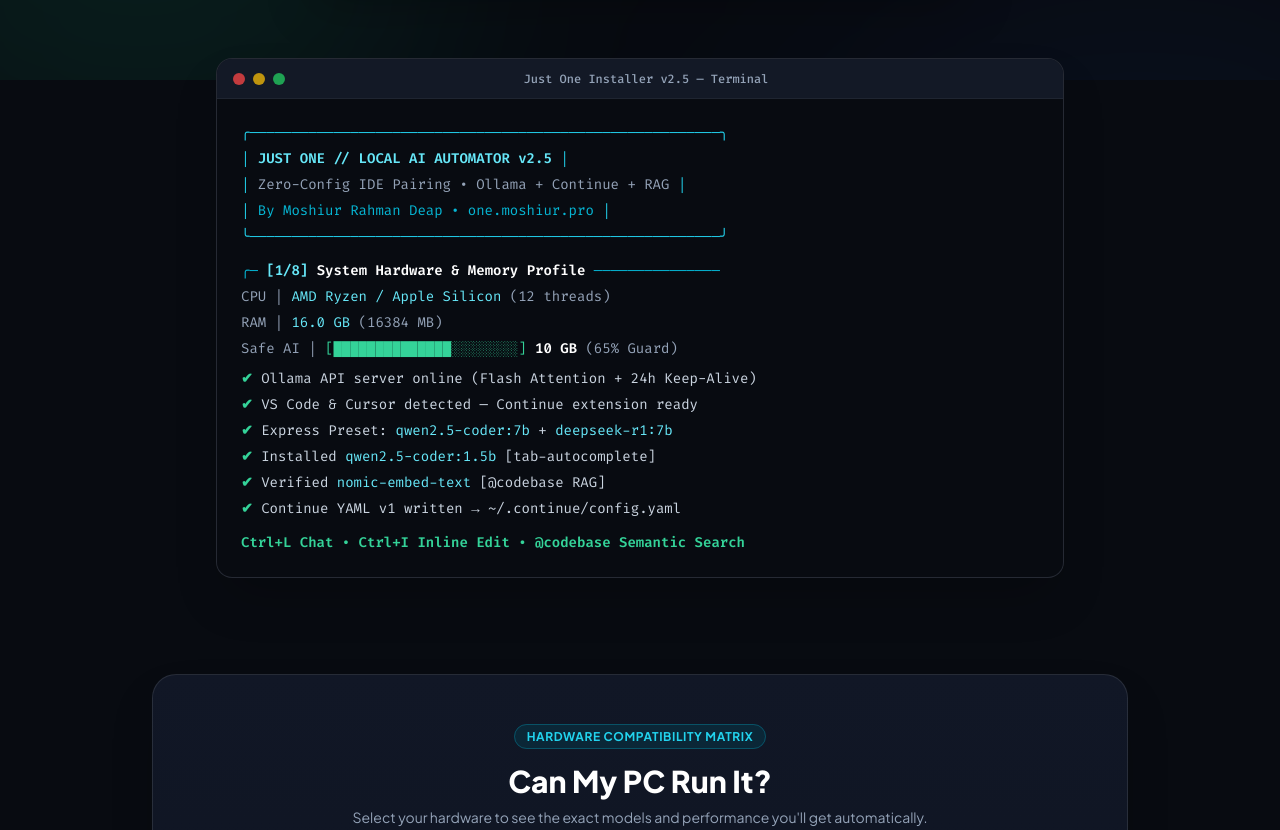
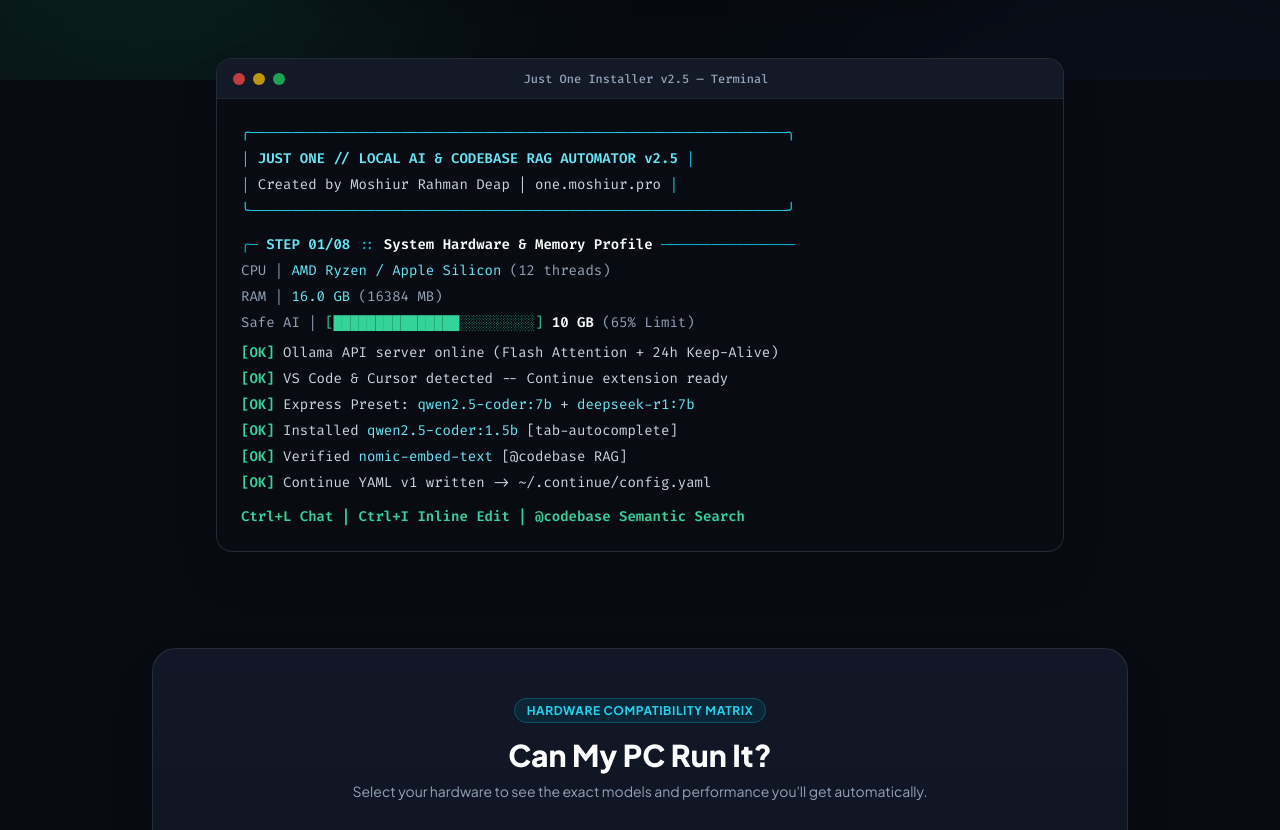
Before and after one commit to moshiurrahmandeap11/Just-one, a plain HTML site: page index.html in a window 1280 px wide. Shown: the part 720-1550 px from the top of the page. Drawn offline with nearby package versions, Linux system fonts and the light colour scheme.

Commit message:
Refactor setup.sh: Enhance terminal UI, improve logging, and update banner design
- Updated terminal styling and logger functions for better readability.
- Improved the banner design with a new ASCII art logo and adjusted layout.
- Introduced a new function to print card lines for consistent output formatting.
- Enhanced system detection output with better formatting and truncation for long strings.
- Replaced emoji-based indicators with text-based alternatives for clarity.
- Adjusted various print statements for improved alignment and consistency.
- Increased budget bar width for better visual representation.
- Updated comments for clarity and consistency throughout the script.

```diff
--- a/index.html
+++ b/index.html
@@ -163,22 +163,21 @@
 
       <!-- Terminal Output Content -->
       <div class="p-6 font-mono text-xs sm:text-sm text-slate-300 space-y-1.5 leading-relaxed bg-black/40 overflow-x-auto">
-        <p class="text-cyan-400">╭────────────────────────────────────────────────────────╮</p>
-        <p class="text-cyan-400">│<span class="text-cyan-300 font-bold">   JUST ONE  //  LOCAL AI AUTOMATOR  v2.5              </span>│</p>
-        <p class="text-cyan-400">│<span class="text-slate-400">   Zero-Config IDE Pairing  •  Ollama + Continue + RAG </span>│</p>
-        <p class="text-cyan-400">│<span class="text-cyan-500">   By Moshiur Rahman Deap  •  one.moshiur.pro          </span>│</p>
-        <p class="text-cyan-400">╰────────────────────────────────────────────────────────╯</p>
-        <p class="text-cyan-500 pt-2">╭─ <span class="text-cyan-300 font-bold">[1/8]</span> <span class="text-white font-semibold">System Hardware &amp; Memory Profile</span> ───────────────</p>
+        <p class="text-cyan-400">╭────────────────────────────────────────────────────────────────╮</p>
+        <p class="text-cyan-400">│<span class="text-cyan-300 font-bold">  JUST ONE  //  LOCAL AI &amp; CODEBASE RAG AUTOMATOR  v2.5        </span>│</p>
+        <p class="text-cyan-400">│<span class="text-slate-300">  Created by Moshiur Rahman Deap     |  one.moshiur.pro        </span>│</p>
+        <p class="text-cyan-400">╰────────────────────────────────────────────────────────────────╯</p>
+        <p class="text-cyan-500 pt-2">╭─ <span class="text-cyan-300 font-bold">STEP 01/08</span> :: <span class="text-white font-semibold">System Hardware &amp; Memory Profile</span> ────────────────</p>
         <p class="text-slate-400">  CPU       │ <span class="text-cyan-300">AMD Ryzen / Apple Silicon</span> (12 threads)</p>
         <p class="text-slate-400">  RAM       │ <span class="text-cyan-300">16.0 GB</span> (16384 MB)</p>
-        <p class="text-slate-400">  Safe AI   │ <span class="text-emerald-400">[██████████████░░░░░░░░]</span> <span class="text-white font-semibold">10 GB</span> (65% Guard)</p>
-        <p class="text-slate-300 pt-1"><span class="text-emerald-400 font-bold">  ✔  </span>Ollama API server online (Flash Attention + 24h Keep-Alive)</p>
-        <p class="text-slate-300"><span class="text-emerald-400 font-bold">  ✔  </span>VS Code &amp; Cursor detected — Continue extension ready</p>
-        <p class="text-slate-300"><span class="text-emerald-400 font-bold">  ✔  </span>Express Preset: <span class="text-cyan-300">qwen2.5-coder:7b</span> + <span class="text-cyan-300">deepseek-r1:7b</span></p>
-        <p class="text-slate-300"><span class="text-emerald-400 font-bold">  ✔  </span>Installed <span class="text-cyan-300">qwen2.5-coder:1.5b</span> [tab-autocomplete]</p>
-        <p class="text-slate-300"><span class="text-emerald-400 font-bold">  ✔  </span>Verified <span class="text-cyan-300">nomic-embed-text</span> [@codebase RAG]</p>
-        <p class="text-slate-300"><span class="text-emerald-400 font-bold">  ✔  </span>Continue YAML v1 written → ~/.continue/config.yaml</p>
-        <p class="text-emerald-400 pt-2 font-semibold">  Ctrl+L Chat  •  Ctrl+I Inline Edit  •  @codebase Semantic Search</p>
+        <p class="text-slate-400">  Safe AI   │ <span class="text-emerald-400">[███████████████░░░░░░░░░]</span> <span class="text-white font-semibold">10 GB</span> (65% Limit)</p>
+        <p class="text-slate-300 pt-1"><span class="text-emerald-400 font-bold">  [OK] </span>Ollama API server online (Flash Attention + 24h Keep-Alive)</p>
+        <p class="text-slate-300"><span class="text-emerald-400 font-bold">  [OK] </span>VS Code &amp; Cursor detected -- Continue extension ready</p>
+        <p class="text-slate-300"><span class="text-emerald-400 font-bold">  [OK] </span>Express Preset: <span class="text-cyan-300">qwen2.5-coder:7b</span> + <span class="text-cyan-300">deepseek-r1:7b</span></p>
+        <p class="text-slate-300"><span class="text-emerald-400 font-bold">  [OK] </span>Installed <span class="text-cyan-300">qwen2.5-coder:1.5b</span> [tab-autocomplete]</p>
+        <p class="text-slate-300"><span class="text-emerald-400 font-bold">  [OK] </span>Verified <span class="text-cyan-300">nomic-embed-text</span> [@codebase RAG]</p>
+        <p class="text-slate-300"><span class="text-emerald-400 font-bold">  [OK] </span>Continue YAML v1 written -&gt; ~/.continue/config.yaml</p>
+        <p class="text-emerald-400 pt-2 font-semibold">  Ctrl+L Chat  |  Ctrl+I Inline Edit  |  @codebase Semantic Search</p>
       </div>
     </div>
   </section>
@@ -287,7 +286,7 @@
       <!-- Feature 1 -->
       <div class="p-6 rounded-2xl bg-slate-900/60 border border-white/5 hover:border-cyan-500/30 transition-all hover:-translate-y-1">
         <div class="w-10 h-10 rounded-xl bg-cyan-500/10 border border-cyan-500/20 text-cyan-400 flex items-center justify-center font-bold mb-4">
-          ⚡
+          <svg class="w-5 h-5" fill="none" stroke="currentColor" viewBox="0 0 24 24"><path stroke-linecap="round" stroke-linejoin="round" stroke-width="2" d="M13 10V3L4 14h7v7l9-11h-7z"/></svg>
         </div>
         <h3 class="text-lg font-bold text-white mb-2">Zero-Config Automation</h3>
         <p class="text-slate-400 text-sm leading-relaxed">
@@ -298,7 +297,7 @@
       <!-- Feature 2 -->
       <div class="p-6 rounded-2xl bg-slate-900/60 border border-white/5 hover:border-emerald-500/30 transition-all hover:-translate-y-1">
         <div class="w-10 h-10 rounded-xl bg-emerald-500/10 border border-emerald-500/20 text-emerald-400 flex items-center justify-center font-bold mb-4">
-          🧠
+          <svg class="w-5 h-5" fill="none" stroke="currentColor" viewBox="0 0 24 24"><path stroke-linecap="round" stroke-linejoin="round" stroke-width="2" d="M4 7v10c0 2.21 3.582 4 8 4s8-1.79 8-4V7M4 7c0 2.21 3.582 4 8 4s8-1.79 8-4M4 7c0-2.21 3.582-4 8-4s8 1.79 8 4"/></svg>
         </div>
         <h3 class="text-lg font-bold text-white mb-2">Codebase RAG Ready</h3>
         <p class="text-slate-400 text-sm leading-relaxed">
@@ -309,7 +308,7 @@
       <!-- Feature 3 -->
       <div class="p-6 rounded-2xl bg-slate-900/60 border border-white/5 hover:border-purple-500/30 transition-all hover:-translate-y-1">
         <div class="w-10 h-10 rounded-xl bg-purple-500/10 border border-purple-500/20 text-purple-400 flex items-center justify-center font-bold mb-4">
-          🛡️
+          <svg class="w-5 h-5" fill="none" stroke="currentColor" viewBox="0 0 24 24"><path stroke-linecap="round" stroke-linejoin="round" stroke-width="2" d="M9 12l2 2 4-4m5.618-4.016A11.955 11.955 0 0112 2.944a11.955 11.955 0 01-8.618 3.04A12.02 12.02 0 003 9c0 5.591 3.824 10.29 9 11.622 5.176-1.332 9-6.03 9-11.622 0-1.042-.133-2.052-.382-3.016z"/></svg>
         </div>
         <h3 class="text-lg font-bold text-white mb-2">65% Memory Guard</h3>
         <p class="text-slate-400 text-sm leading-relaxed">
@@ -320,7 +319,7 @@
       <!-- Feature 4 -->
       <div class="p-6 rounded-2xl bg-slate-900/60 border border-white/5 hover:border-blue-500/30 transition-all hover:-translate-y-1">
         <div class="w-10 h-10 rounded-xl bg-blue-500/10 border border-blue-500/20 text-blue-400 flex items-center justify-center font-bold mb-4">
-          💻
+          <svg class="w-5 h-5" fill="none" stroke="currentColor" viewBox="0 0 24 24"><path stroke-linecap="round" stroke-linejoin="round" stroke-width="2" d="M10 20l4-16m4 4l4 4-4 4M6 16l-4-4 4-4"/></svg>
         </div>
         <h3 class="text-lg font-bold text-white mb-2">Multi-Editor Support</h3>
         <p class="text-slate-400 text-sm leading-relaxed">
@@ -331,9 +330,9 @@
       <!-- Feature 5 -->
       <div class="p-6 rounded-2xl bg-slate-900/60 border border-white/5 hover:border-yellow-500/30 transition-all hover:-translate-y-1">
         <div class="w-10 h-10 rounded-xl bg-yellow-500/10 border border-yellow-500/20 text-yellow-400 flex items-center justify-center font-bold mb-4">
-          🚀
+          <svg class="w-5 h-5" fill="none" stroke="currentColor" viewBox="0 0 24 24"><path stroke-linecap="round" stroke-linejoin="round" stroke-width="2" d="M13 7h8m0 0v8m0-8l-8 8-4-4-6 6"/></svg>
         </div>
-        <h3 class="text-lg font-bold text-white mb-2">Flash Attention & Keep-Alive</h3>
+        <h3 class="text-lg font-bold text-white mb-2">Flash Attention &amp; Keep-Alive</h3>
         <p class="text-slate-400 text-sm leading-relaxed">
           Enables GPU Flash Attention and 24h keep-alive so models never experience slow cold starts.
         </p>
@@ -342,9 +341,9 @@
       <!-- Feature 6 -->
       <div class="p-6 rounded-2xl bg-slate-900/60 border border-white/5 hover:border-red-500/30 transition-all hover:-translate-y-1">
         <div class="w-10 h-10 rounded-xl bg-red-500/10 border border-red-500/20 text-red-400 flex items-center justify-center font-bold mb-4">
-          🔒
+          <svg class="w-5 h-5" fill="none" stroke="currentColor" viewBox="0 0 24 24"><path stroke-linecap="round" stroke-linejoin="round" stroke-width="2" d="M12 15v2m-6 4h12a2 2 0 002-2v-6a2 2 0 00-2-2H6a2 2 0 00-2 2v6a2 2 0 002 2zm10-10V7a4 4 0 00-8 0v4h8z"/></svg>
         </div>
-        <h3 class="text-lg font-bold text-white mb-2">100% Private & Air-Gapped</h3>
+        <h3 class="text-lg font-bold text-white mb-2">100% Private &amp; Air-Gapped</h3>
         <p class="text-slate-400 text-sm leading-relaxed">
           Zero subscriptions, zero API keys, zero cloud telemetry. Your proprietary code never leaves your local drive.
         </p>
@@ -362,7 +361,7 @@
       </div>
 
       <div class="text-sm text-slate-400 text-center sm:text-right">
-        Created with ❤️ by <a href="https://github.com/moshiurrahmandeap11" target="_blank" rel="noopener noreferrer" class="text-cyan-400 hover:underline font-semibold">Moshiur Rahman Deap</a>
+        Engineered by <a href="https://github.com/moshiurrahmandeap11" target="_blank" rel="noopener noreferrer" class="text-cyan-400 hover:underline font-semibold">Moshiur Rahman Deap</a>
         <div class="text-xs text-slate-500 mt-1">
           <a href="https://moshiur.pro" target="_blank" rel="noopener noreferrer" class="hover:text-slate-300">Portfolio</a> •
           <a href="https://linkedin.com/in/moshiurrahmandeap" target="_blank" rel="noopener noreferrer" class="hover:text-slate-300">LinkedIn</a> •
```
Also changed, not shown: 4 other files.
